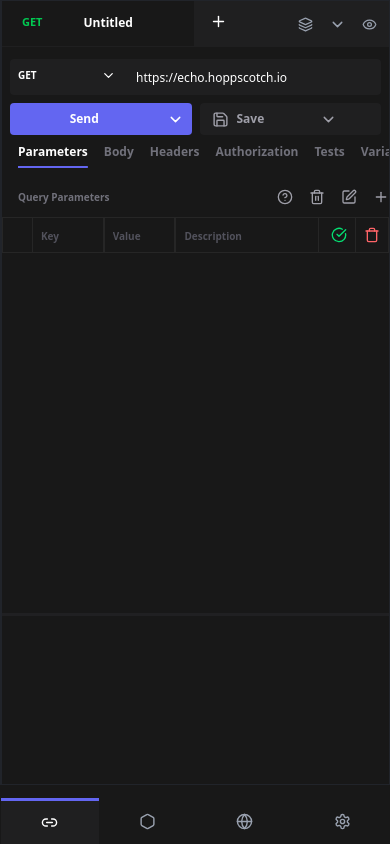
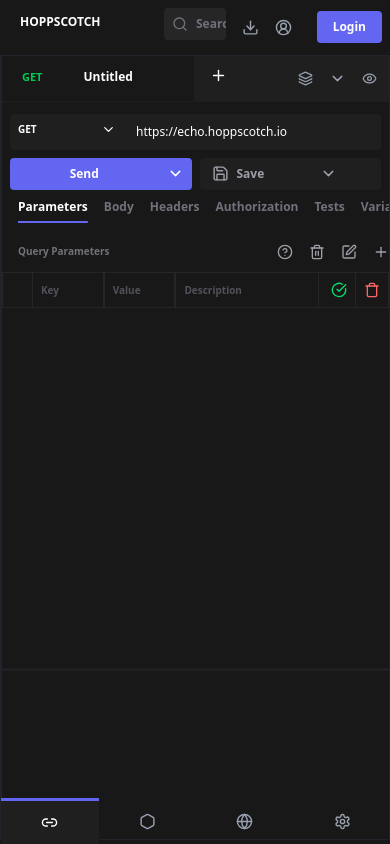
Before and after one commit to kid-us/Hoppscotch-Clone, a React (Vite) app: page / in a window 390 px wide. Built offline with nearby package versions, Linux system fonts and the light colour scheme.

Commit message:
Responsive Navbar.

```diff
--- a/src/App.tsx
+++ b/src/App.tsx
@@ -51,7 +51,7 @@
 
   return (
     <div className="h-screen w-screen overflow-hidden">
-      {/* <Navbar /> */}
+      <Navbar />
       <div className="flex w-full lg:h-[89dvh] h-[93dvh] border border-gray-700/30 overflow-hidden">
         {/* Sidebar */}
         {/* Large Device */}
--- a/src/components/Navbar/Navbar.tsx
+++ b/src/components/Navbar/Navbar.tsx
@@ -14,7 +14,10 @@
 
       <header className="grid grid-cols-5 p-2 gap-x-4 h-[6.5dvh]">
         <div className="col-span-2">
-          <a href="/" className="uppercase text-[13px] font-bold ms-3">
+          <a
+            href="/"
+            className="uppercase lg:text-[13px] text-[12px] font-bold ms-3"
+          >
             hoppscotch
           </a>
         </div>
```
